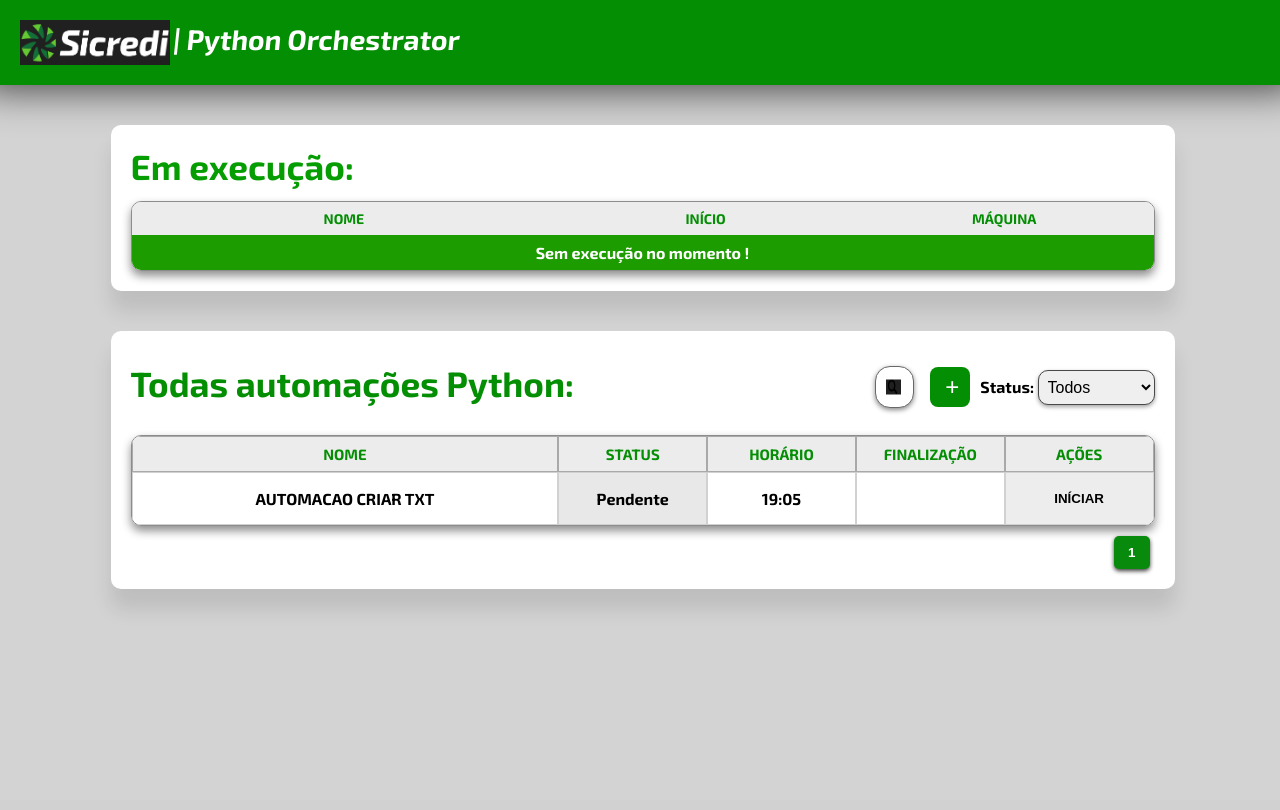
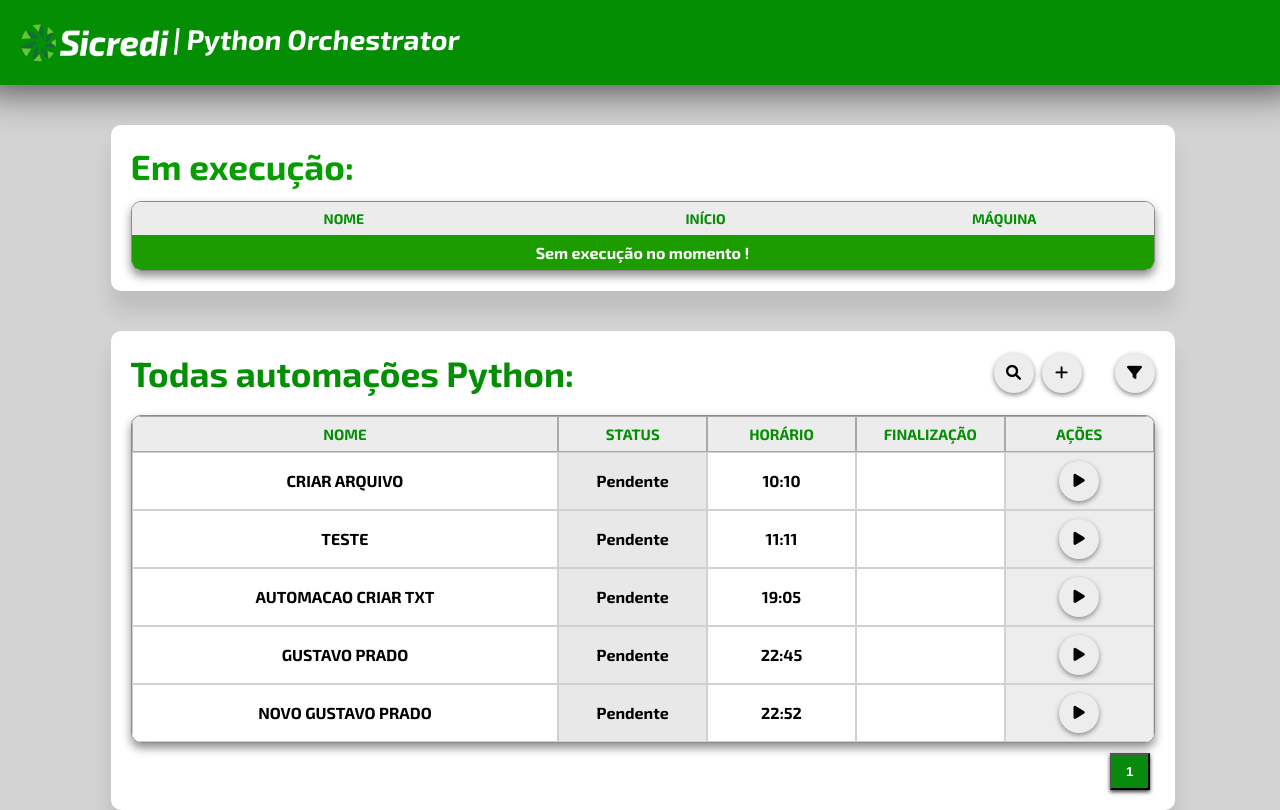
Before and after one commit to BrksPrado/ORCHESTRATOR-PYTHON, a Flask app: page / in a window 1280 px wide. Before the commit the page ends 605 px from the top, so only its background shows below. Run offline with Flask 3, Linux system fonts and the light colour scheme; data that the repository does not hold is empty.

Commit message:
Commit ofc

```diff
--- a/app.py
+++ b/app.py
@@ -74,7 +74,6 @@ def save_to_mongodb(task, start_time, end_time, execution_time):
             'id_automacao': task['id'],
             'nome_automacao': task['name'],
             'status_final': task['status'],
-            'horario_inicio_execucao': task['execution_start_time'],
             'horario_agendado': task.get('original_time', task['time']),
             'caminho_arquivo': task.get('path', ''),
             'horario_inicio': start_time.strftime("%d/%m/%Y -- %H:%M:%S"),
--- a/lista.py
+++ b/lista.py
@@ -1,2 +1,6 @@
 tasks = []
 tasks.append({'id': 1, 'name': 'AUTOMACAO CRIAR TXT', 'time': '19:05', 'path': r'C:\Temp\ORCHESTRATOR PYTHON\envio', 'status': 'Pendente'})
+tasks.append({'id': 2, 'name': 'CRIAR ARQUIVO', 'time': '10:10', 'path': r'C:\temp\123', 'status': 'Pendente'})
+tasks.append({'id': 3, 'name': 'GUSTAVO PRADO', 'time': '22:45', 'path': r'c:\documentos\automacao\arquivo', 'status': 'Pendente'})
+tasks.append({'id': 4, 'name': 'NOVO GUSTAVO PRADO', 'time': '22:52', 'path': r'C:\Temp\ORCHESTRATOR PYTHON\envio', 'status': 'Pendente'})
+tasks.append({'id': 5, 'name': 'TESTE', 'time': '11:11', 'path': r'C:\Temp\ORCHESTRATOR PYTHON\envio', 'status': 'Pendente'})
--- a/static/script.js
+++ b/static/script.js
@@ -77,12 +77,8 @@ function filterTasks() {
     const rows = document.querySelectorAll('#statusTable tbody tr');
 
     rows.forEach(row => {
-        const taskName = row.querySelector('td').textContent.toLowerCase();
-        if (taskName.includes(searchInput)) {
-            row.style.display = '';
-        } else {
-            row.style.display = 'none';
-        }
+        const taskName = row.querySelector('.namecolumn').textContent.toLowerCase();
+        row.style.display = taskName.includes(searchInput) ? '' : 'none';
     });
 }
 
@@ -360,7 +356,9 @@ if (form) {
             <td>${task.time}</td>
             <td class="completion-time"></td>
             <td class="cellbutton">
-                <button title="Iniciar automação" class="iniciar" onclick="startTask('${task.name}')">INICIAR</button>
+                <button title="Iniciar automação" class="iniciar" onclick="startTask('${task.name}')">
+                    <i class="fas fa-play"></i>
+                </button>
             </td>
         `;
 
@@ -369,3 +367,81 @@ if (form) {
 
     updateExecutionTable();
     setInterval(updateExecutionTable, 2000);
+
+    document.addEventListener('DOMContentLoaded', function() {
+        const searchButton = document.querySelector('.search-button');
+        const searchInput = document.querySelector('.search');
+
+        // Toggle do campo de pesquisa
+        searchButton.addEventListener('click', function() {
+            searchInput.classList.toggle('active');
+            if (searchInput.classList.contains('active')) {
+                searchInput.focus();
+            }
+        });
+
+        // Função de pesquisa
+        searchInput.addEventListener('input', function() {
+            const searchTerm = this.value.toLowerCase();
+            const rows = document.querySelectorAll('#statusTable tbody tr');
+
+            rows.forEach(row => {
+                const taskName = row.querySelector('.namecolumn').textContent.toLowerCase();
+                row.style.display = taskName.includes(searchTerm) ? '' : 'none';
+            });
+        });
+
+        // Fechar pesquisa quando clicar fora
+        document.addEventListener('click', function(event) {
+            if (!event.target.closest('.search-wrapper')) {
+                searchInput.classList.remove('active');
+                searchInput.value = '';
+                // Resetar a visualização da tabela
+                const rows = document.querySelectorAll('#statusTable tbody tr');
+                rows.forEach(row => row.style.display = '');
+            }
+        });
+    });
+
+document.addEventListener('DOMContentLoaded', function() {
+    const searchButton = document.querySelector('.search-button');
+    const searchInput = document.querySelector('.search');
+
+    // Toggle do campo de pesquisa
+    searchButton.addEventListener('click', function() {
+        searchInput.classList.toggle('active');
+        if (searchInput.classList.contains('active')) {
+            searchInput.focus();
+        }
+    });
+
+    // Função de pesquisa
+    searchInput.addEventListener('input', function() {
+        const searchTerm = this.value.toLowerCase();
+        const rows = document.querySelectorAll('#statusTable tbody tr');
+
+        rows.forEach(row => {
+            const taskName = row.querySelector('.namecolumn').textContent.toLowerCase();
+            row.style.display = taskName.includes(searchTerm) ? '' : 'none';
+        });
+    });
+
+    // Fechar pesquisa quando clicar fora
+    document.addEventListener('click', function(event) {
+        if (!event.target.closest('.search-wrapper')) {
+            searchInput.classList.remove('active');
+            searchInput.value = '';
+            // Resetar a visualização da tabela
+            const rows = document.querySelectorAll('#statusTable tbody tr');
+            rows.forEach(row => row.style.display = '');
+        }
+    });
+});
+
+    // Formatação do campo de horário
+document.getElementById('taskTime').addEventListener('input', function(e) {
+    let value = e.target.value;
+    value = value.replace(/[^0-9:]/, '');
+    if (value.length > 5) value = value.substr(0, 5);
+    e.target.value = value;
+});
--- a/static/style.css
+++ b/static/style.css
@@ -1,7 +1,7 @@
 /*Importação para fonte padronizada*/
 @import url('https://fonts.googleapis.com/css2?family=Exo+2:wght@400;700&display=swap');
 
-body {            /*Estilização geral do Body*/
+body {
     font-family: Arial, sans-serif;
     background-color: #d3d3d3;
     margin: 0;
@@ -10,17 +10,17 @@ body {            /*Estilização geral do Body*/
     align-items: center;
 }
 
- header {            /*Estilização do header da pagina*/
+header {
     display: flex;
     width: 100%;
     background-color: #048e04;
     padding: 20px;
     align-items: left;
     box-shadow: 0 4px 40px #3e3e3e;
-    font-style:  oblique 0deg;
+    font-style: oblique 0deg;
 }
 
- th{           /*estilização do cabeçalho do datatable*/
+th {
     color:#048e04;
     font-style: normal;
     background-color: #ececec;
@@ -41,12 +41,12 @@ body {            /*Estilização geral do Body*/
     width: 150px;
 }
 
- img{             /*Estilização da logo do sicredi*/
+img {
     margin-left: 20px;
     height: 80%;
 }
 
- .container {        /*Estilização do container do widgets*/
+.container {
     font-family: 'Exo 2', sans-serif;
     background: #ffffff;
     padding: 20px;
@@ -59,53 +59,62 @@ body {            /*Estilização geral do Body*/
     margin-left: 5px;
 }
 
- h3{
-   font-size: 35px;
-   margin-left: 5px;
-   color: #048e04;
-   margin: 0px;
- }
-
- .tasks {            /*Estilização dos valores da tabela*/
+.search-container {
+    display: flex;
+    justify-content: space-between;
+    align-items: center;
+    width: 100%;
     margin-bottom: 20px;
 }
 
- .task {
-    background: #e0e0e0;
-    padding: 10px;
-    border-radius: 5px;
-    margin-bottom: 10px;
+.search-filter-group {
     display: flex;
-    justify-content: space-between;
-    align-items: center;
+    justify-content: flex-end;
 }
 
- button {            /*Estilização geral dos botões*/
-    padding: 10px 20px;
-    border: none;
-    border-radius: 5px;
-    background-color: #cbcbcb;
-    color: #fff;
-    cursor: pointer;
-    color:#000000;
+.buttons-wrapper {
+    display: flex;
+    align-items: center;
+    gap: 8px;
 }
 
- button:hover {         /*Estilização quando passa mouse encima do botão*/
-    background-color: #3d3d3d;
-    color:#cbcbcb;
+h3 {
+    font-size: 35px;
+    color: #048e04;
+    margin: 0;
+    text-align: left;
 }
 
- table {             /*Estiização da tabela das automações*/
+h2 {
+    font-family: 'Exo 2', sans-serif;
+    font-style: normal;
+    color: #ffffff;
+    margin: 0;
+    margin-left: 3px;
+    margin-top: 2px;
+    font-size: 28px;
+    display: inline-block;
+    transform: skewX(-6deg);
+    font-weight: 1500;
+    font-stretch: expanded;
+}
+
+/* Tabelas e Status */
+table {
     width: 100%;
     border-collapse: separate;
-   border-spacing:0;
+    border-spacing: 0;
     border-radius: 10px;
-   overflow:hidden;
+    overflow: hidden;
     table-layout: fixed;
     box-shadow: 0 5px 10px #8f8f8f;
     border: 0.5px solid #8c8c8c;
 }
-                                        /*Classificação dos status*/
+
+th:nth-child(1), td:nth-child(1) {
+    width: 40%;
+}
+
 .status-concluido {
     background-color: #7fc258;
     color: white;
@@ -118,7 +127,6 @@ body {            /*Estilização geral do Body*/
 
 .status-pendente {
     background-color: #e8e8e8;
-   table-layout: fixed;
 }
 
 .status-erro {
@@ -126,139 +134,107 @@ body {            /*Estilização geral do Body*/
     color: white;
 }
 
-h2{                                 /*Estilização do texto do header*/
-   font-family: 'Exo 2', sans-serif;
-   font-style: normal;
-   color: #ffffff;
-   margin:0;
-   margin-left: 3px;
-   margin-top: 2px;
-   font-size: 28px;
-   display: inline-block; /* Necessário para aplicar transform */
-   transform: skewX(-6deg); /* Ajuste o valor conforme necessário */
-   font-weight: 1500;
-   font-stretch: expanded;
+.cellbutton {
+   display: flex; /* Usar flexbox */
+   justify-content: center; /* Centraliza horizontalmente */
+   align-items: center; /* Centraliza verticalmente */
+   background-color: #ededed;
 }
 
-td button.iniciar{            /*Estilização especifica do botão iniicar*/
-   width: 100%;
-   height: 100%;
-   box-sizing:border-box;
+/* Botões Circulares */
+.circle-button, td button.iniciar {
+    width: 40px;
+    height: 40px;
+    box-sizing: border-box;
     font-weight: 700;
     background-color: #ededed;
     color: rgb(1, 1, 1);
+    font-size: 15px;
+    display: flex;
+    align-items: center;
+    justify-content: center;
+    border-radius: 50%;
+    border: none;
+    cursor: pointer;
+    transition: all 0.2s ease-in-out;
+    box-shadow: 0 2px 5px #898989;
+    padding: 0;
 }
 
-td button.iniciar:hover{
+.circle-button:hover, td button.iniciar:hover {
     color: white;
-   background-color: #434343;
-
+    background-color: #7fc258;
+    transform: scale(0.9);
 }
 
-.cellbutton{
-   background-color:#ededed;
-}
-
-th:nth-child(1), td:nth-child(1) {        /*tamanho coluna nome */
-   width: 40%; /* Ajuste o valor conforme necessário */
-}
-
-.search-container {           /*Alinhador*/
-   display: flex;
-   justify-content: space-between; /* Espaça os itens igualmente */
-   align-items: center; /* Alinha os itens verticalmente no centro */
-   margin-bottom: 20px; /* Espaçamento inferior para separar da tabela */
-}
-
-.search-filter-group {
-   display: flex;
-   align-items: center; /* Alinha os itens verticalmente no centro */
-}
-
-.search {         /* Estilização campo de pesquisa */
-   width: 0px;
-   height: 38px;
-   border-radius: 15px;
-   border: 1px solid;
-   border-color: #686868;
-   box-shadow: 0 2px 5px #898989;
-   margin-top: 9px;
-   margin-right: 16px; /* Espaçamento entre o campo de pesquisa e o filtro */
-   padding-left: 35px;
-   margin-left: 4px;
-   transition: width 0.5s ease; /* Adiciona uma transição suave para a largura */
-}
-
-.search:hover,
-.search:focus {
-   width: 300px;
-}
-
+/* Campo de pesquisa */
 .search-wrapper {
     position: relative;
     display: flex;
     align-items: center;
+    gap: 8px;
 }
 
-.search-icon {
-   position: absolute;
-   left: -5px;
-   top: 58%;
-   transform: translateY(-50%);
-   width: 15px; /* Ajuste o tamanho conforme necessário */
-   height: 15px; /* Ajuste o tamanho conforme necessário */
+.search {
+   width: 0;
+   height: 40px;
+   border-radius: 15px;
+   border: 1px solid #686868;
+   box-shadow: 0 2px 5px #898989;
+   padding-left: 15px;
+   font-size: 14px;
+   transition: all 0.3s ease-in-out;
+   opacity: 0;
+   visibility: hidden;
 }
 
-.filter-container {/*Estilização filtro de Status*/
-   margin-bottom: 10px;
-   border-radius: 10px;
-   border: 1px solid #048e04;
+.search.active {
+   width: 250px;
+   opacity: 1;
+   visibility: visible;
 }
 
-#pagination {
-   margin-top: 10px;
-   text-align: right;
+/* Campo de Status */
+.status-wrapper {
+    position: relative;
+    display: flex;
+    align-items: center;
+    gap: 8px;
 }
 
-.pagination-btn {       /*Estilização botões de paginação*/
-   margin: 0 5px;
-   padding: 5px 10px;
-   cursor: pointer;
-   box-shadow: 0 2px 4px #3d3d3d;
-
+.status-select {
+    width: 0;
+    height: 40px;
+    border-radius: 15px;
+    border: 1px solid #686868;
+    box-shadow: 0 2px 5px #898989;
+    padding-left: 15px;
+    font-size: 14px;
+    transition: width 0.3s ease-in-out;
+    opacity: 0;
+    visibility: hidden;
+    background-color: #ffffff;
 }
 
-.pagination-btn.active {
-   font-weight: 700;
-   background-color: #088b0c;
-   color: white;
-   box-shadow: 0 2px 4px #3d3d3d;
-   padding: 9px 14px;
+.status-select.active {
+    width: 120px;
+    margin-right: 5px;
+    opacity: 1;
+    visibility: visible;
 }
 
-.filter-container {
-   margin-bottom: 10px;
-   border-radius: 10px;
-   border: 0px solid;
+.status-select option {
+    padding: 10px;
+    background-color: white;
 }
 
-#statusFilter {         /*Menu suspenso de filtro*/
-   padding: 5px;
-   font-size: 16px;
-   border-radius: 10px;
-   border: 0 solid;
-   box-shadow: 0 2px 4px #a3a3a3;
-   margin-top: 19px;
-   height: 35px;
-   border: 1px solid #484848;
-}
-
-#statusFilter option:checked {
-   background-color: #059d02; /* Cor de fundo para o item selecionado */
+.status-select option:checked {
+    background-color: #7fc258;
     color: white;
 }
 
-.containerexecucao{
+/* Container de Execução */
+.containerexecucao {
     font-family: 'Exo 2', sans-serif;
     background: #ffffff;
     padding: 20px;
@@ -310,89 +286,11 @@ th:nth-child(1), td:nth-child(1) {        /*tamanho coluna nome */
 
 .modal-content {
     background-color: #fefefe;
-   margin: 15% auto;
-   padding: 20px;
+    margin: 10% auto;
+    padding: 30px;
     border: 1px solid #888;
-   width: 80%;
-   max-width: 600px;
-   text-align: center;
-}
-
-.modal-content form {
-   display: flex;
-   flex-direction: column;
-   align-items: center;
-}
-
-.modal-content input {
-   margin-bottom: 10px;
-   width: 80%;
-   padding: 5px;
-}
-
-.modal-content button {
-   margin-top: 10px;
-}
-
-.close {
-   color: #aaa;
-   float: right;
-   font-size: 28px;
-   font-weight: bold;
-}
-
-.close:hover,
-.close:focus {
-   color: black;
-   text-decoration: none;
-   cursor: pointer;
-}
-
-#addTaskBtn {
-   margin-bottom: 7px;
-   font-size: 24px;
-   padding: 5px 15px;
-}
-
-/* Estilo para o botão + */
-.add-task-btn {
-   background-color: #048e04;
-   color: white;
-   border: none;
-   border-radius: 20%;
-   width: 40px;
-   height: 40px;
-   font-size: 24px;
-   cursor: pointer;
-   transition: background-color 0.3s;
-   margin-top: 15px;
-   margin-right: 10px;
-}
-
-.add-task-btn:hover {
-   background-color: #036d03;
-}
-
-/* Estilos para o modal */
-.modal {
-   display: none;
-   position: fixed;
-   z-index: 1;
-   left: 0;
-   top: 0;
-   width: 100%;
-   height: 100%;
-   overflow: auto;
-   background-color: rgba(0,0,0,0.4);
-}
-
-.modal-content {
-   background-color: #fefefe;
-   margin: 15% auto;
-   padding: 20px;
-   border: 1px solid #888;
-   width: 80%;
-   max-width: 700px;
+    width: 90%;
+    max-width: 500px;
     border-radius: 10px;
 }
 
@@ -465,44 +388,34 @@ th:nth-child(1), td:nth-child(1) {        /*tamanho coluna nome */
 .error-message {
     color: red;
     font-size: 0.9em;
-   margin-top: -2px; /* Valor negativo para aproximar da caixa acima */
-   margin-bottom: 2px;
-}
-
-.input-group {
-   margin-bottom: 1px; /* Reduz o espaço entre os grupos de input */
-}
-
-.input-group input {
-   width: 100%;
-   padding: 10px;
-   border: 1px solid #ddd;
-   border-radius: 5px;
-   font-size: 16px;
-   box-sizing: border-box;
-}
-
-.input-group input[type="time"] {
-   width: 100% !important;
-   height: 45px !important;
-   padding: 17px !important;
-   margin-right: 100px;
-}
-
-.input-group {
-   position: relative;
-   margin-bottom: 30px; /* Espaço entre grupos de input */
-}
-
-.error-message {
-   color: red;
-   font-size: 0.9em;
-   margin-top: -15px; /* Valor negativo para mover a mensagem para cima */
-   margin-bottom: 5px; /* Espaço entre a mensagem de erro e o próximo elemento */
-   display: none; /* Inicialmente oculto */
+    margin-top: -15px;
+    margin-bottom: 5px;
+    display: none;
     text-align: left;
 }
 
-.input-group {
-   margin-bottom: 10px; /* Reduz o espaço entre os grupos de input */
+/* Paginação */
+#pagination {
+    margin-top: 10px;
+    text-align: right;
 }
+
+.pagination-btn {
+    margin: 0 5px;
+    padding: 5px 10px;
+    cursor: pointer;
+    box-shadow: 0 2px 4px #3d3d3d;
+}
+
+.pagination-btn.active {
+    font-weight: 700;
+    background-color: #088b0c;
+    color: white;
+    box-shadow: 0 2px 4px #3d3d3d;
+    padding: 9px 14px;
+}
+
+.search-button {
+   cursor: pointer;
+   z-index: 1;
+}
--- a/templates/index.html
+++ b/templates/index.html
@@ -7,6 +7,7 @@
     <title>Sicredi - Python Orchestrator</title>
     <link rel="stylesheet" href="{{ url_for('static', filename='style.css') }}">
     <link rel="icon" href="{{ url_for('static', filename='Icone.png') }}" type="image/png">
+    <link rel="stylesheet" href="https://cdnjs.cloudflare.com/ajax/libs/font-awesome/6.0.0/css/all.min.css">
 </head>
 
 <body>
@@ -16,7 +17,7 @@
     </header>
 
     <div class="containerexecucao">
-        <h6 class="execucaotext">Em execução:</h2>
+        <h6 class="execucaotext">Em execução:</h6>
         <table id="executiontable" class="executiontable">
             <thead>
                 <tr>
@@ -34,20 +35,31 @@
         <div class="search-container">
             <h3>Todas automações Python:</h3>
             <div class="search-filter-group">
+                <div class="buttons-wrapper">
+                    <!-- Campo de Pesquisa -->
                     <div class="search-wrapper">
-                    <input class="search" type="text" id="search" placeholder="Pesquisar..." oninput="filterTasks()">
-                    <img src="{{ url_for('static', filename='search.png') }}" class="search-icon" alt="Search Icon">
+                        <input class="search" type="text" id="search" placeholder="Pesquisar...">
+                        <button class="circle-button search-button" title="Pesquisar">
+                            <i class="fas fa-search"></i>
+                        </button>
                     </div>
-                <button id="addTaskBtn" class="add-task-btn">+</button>
-                <div class="filter-container">
-                    <label for="statusFilter">Status:</label>
-                    <select id="statusFilter" onchange="filterByStatus()">
-                        <option value="all">Todos</option>
+                    <!-- Botão Adicionar -->
+                    <button id="addTaskBtn" class="circle-button add-button" title="Adicionar automação">
+                        <i class="fas fa-plus"></i>
+                    </button>
+                    <!-- Campo de Status -->
+                    <div class="status-wrapper">
+                        <select id="statusFilter" class="status-select" onchange="filterByStatus()">
+                            <option value="all">Status</option>
                             <option value="Erro">Erro</option>
                             <option value="Pendente">Pendente</option>
                             <option value="Executando">Executando</option>
                             <option value="Concluída">Concluída</option>
                         </select>
+                        <button class="circle-button status-button" title="Filtrar por status">
+                            <i class="fas fa-filter"></i>
+                        </button>
+                    </div>
                 </div>
             </div>
         </div>
@@ -72,7 +84,9 @@
                     <td>{{ task.time }}</td>
                     <td class="completion-time"></td>
                     <td class="cellbutton">
-                        <button title="Iníciar automação" class="iniciar" onclick="startTask('{{ task.name }}')">INÍCIAR</button>
+                        <button title="Iniciar automação" class="iniciar" onclick="startTask('{{ task.name }}')">
+                            <i class="fas fa-play"></i>
+                        </button>
                     </td>
                 </tr>
                 {% endfor %}
@@ -93,8 +107,9 @@
                     <div id="nameError" class="error-message"></div>
 
                     <div class="input-group">
-                        <input type="time" id="taskTime" name="taskTime" required>
                         <label for="taskTime">Horário de Execução</label>
+                        <input type="time" id="taskTime" name="taskTime" required
+                               placeholder="Selecione o horário">
                     </div>
                     <div id="timeError" class="error-message"></div>
 
@@ -110,6 +125,6 @@
         </div>
 
         <script src="{{ url_for('static', filename='script.js') }}"></script>
+        </div>
     </body>
-
 </html>
```
Also changed, not shown: other parts of static/style.css (+38 -13 lines), disco.py (+33 -19 lines), static/Icone.png, static/Logo.png, static/search.png. Lines whose indentation alone changed are shown as unchanged.
